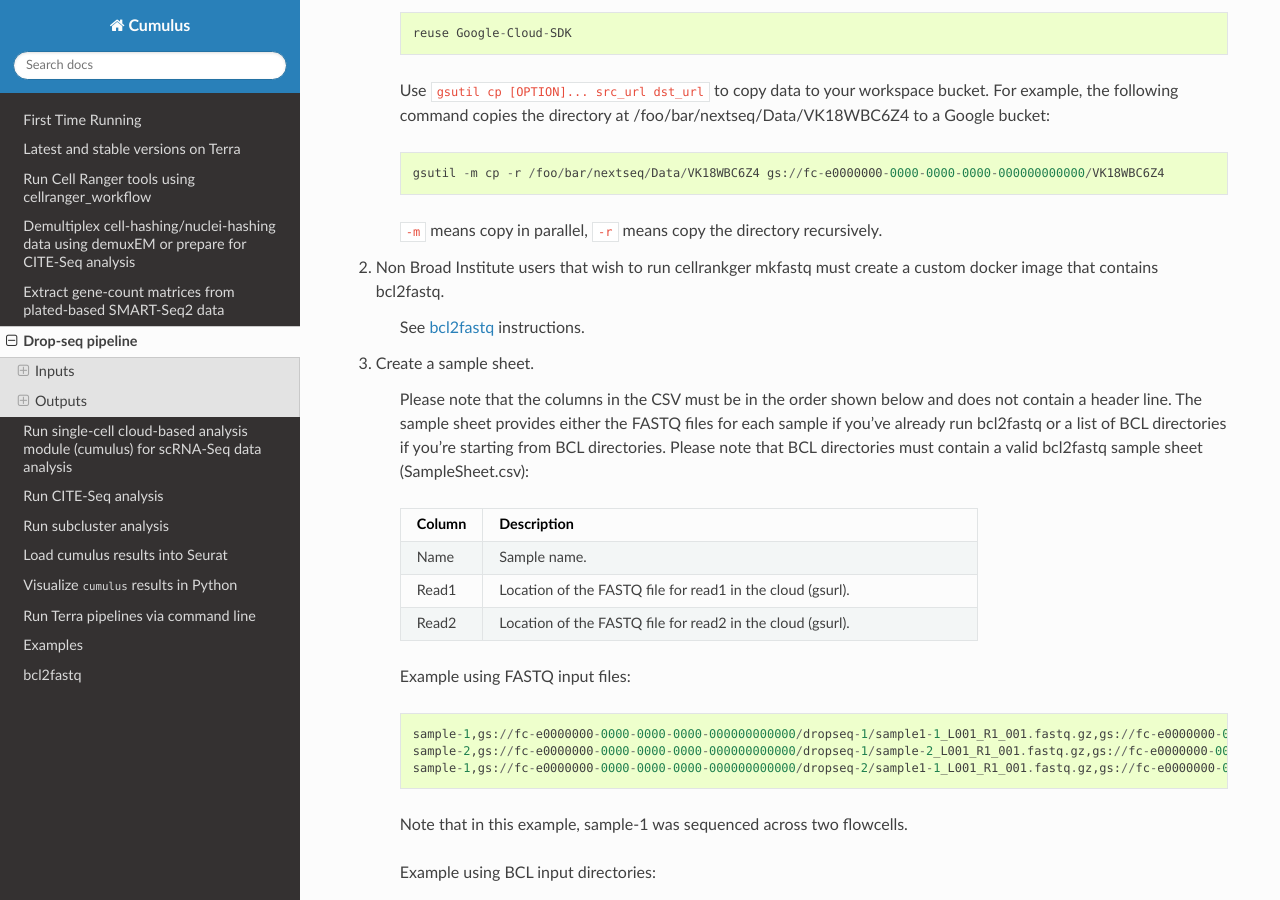
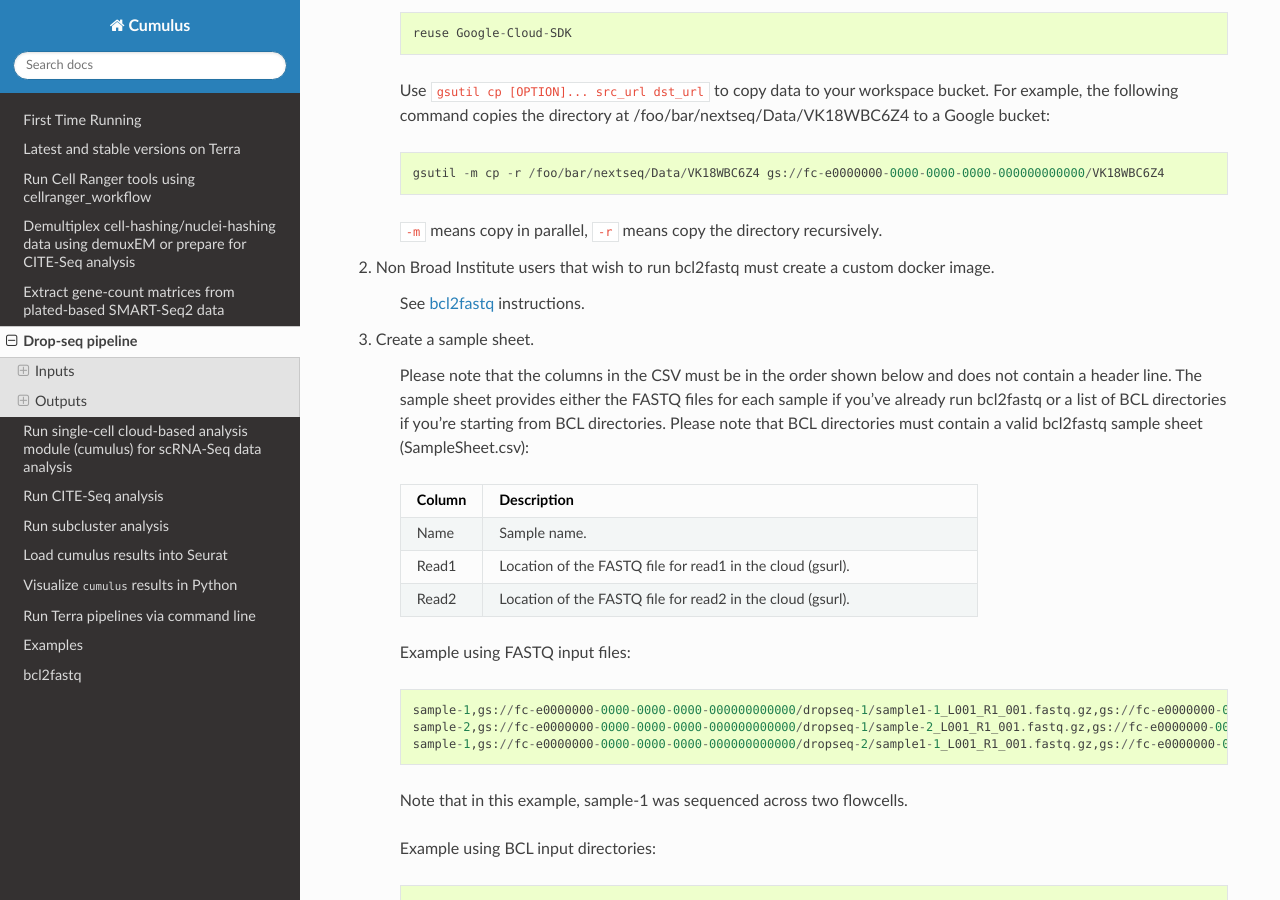
Before and after one commit to lilab-bcb/cumulus, a Sphinx documentation site: the page built from docs/drop_seq.rst, in a window 1280 px wide and 900 px high, scrolled down 974 px. Built offline with Sphinx 7.4.7 and the Read the Docs theme 2.0.0, drawn with Linux system fonts in a browser that asks for light colours; some of the changed text lies outside the part shown.

```diff
--- a/docs/drop_seq.rst
+++ b/docs/drop_seq.rst
@@ -31,7 +31,7 @@ Additionally the pipeline provides the option to generate count matrices using
 	``-m`` means copy in parallel, ``-r`` means copy the directory recursively.
 
 
-#. Non Broad Institute users that wish to run cellrankger mkfastq must create a custom docker image that contains bcl2fastq.
+#. Non Broad Institute users that wish to run bcl2fastq must create a custom docker image.
 
     See :ref:`bcl2fastq-docker` instructions.
 
```
Also changed, not shown: other parts of docs/drop_seq.rst (+5 -0 lines), 9 other files.
